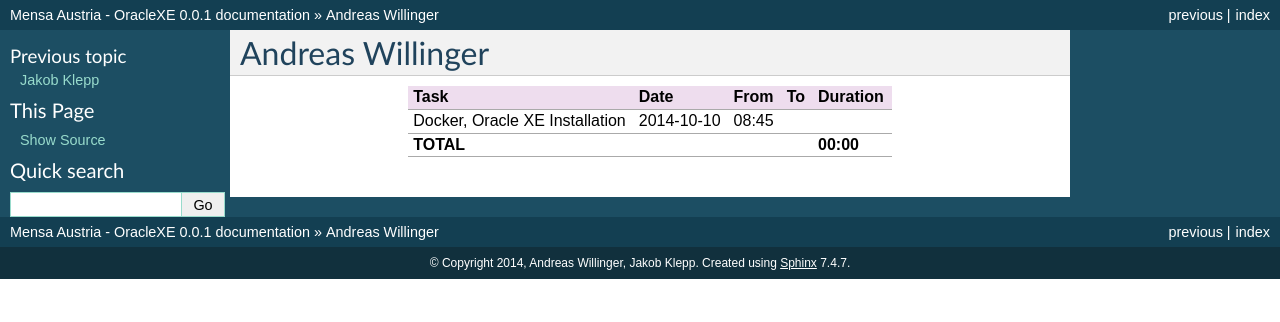
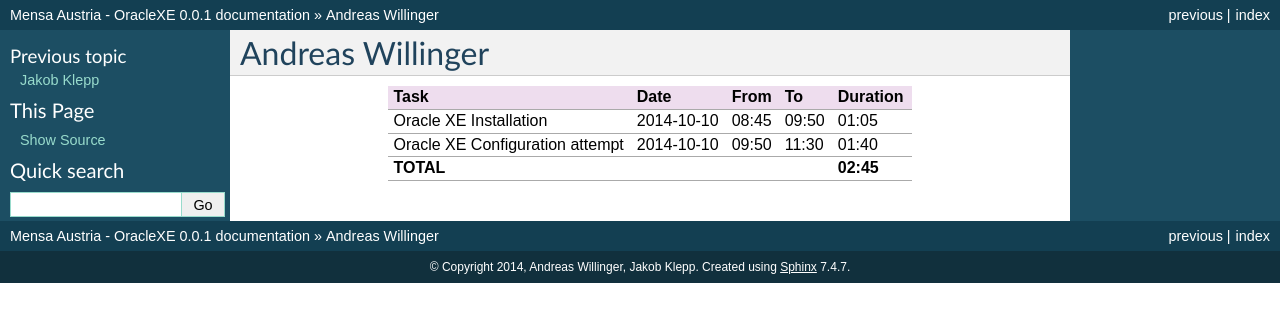
Before and after one commit to truh/MensaAustria_OracleXE, a Sphinx documentation site: the page built from docs/timerecording_willinger.rst, in a window 1280 px wide. Shown: the top 322 px of the page. Built offline with Sphinx 7.4.7, drawn with Linux system fonts in a browser that asks for light colours.

Commit message:
Mainly timerecording

```diff
--- a/docs/timerecording_willinger.rst
+++ b/docs/timerecording_willinger.rst
@@ -4,6 +4,7 @@ Andreas Willinger
 ================================= ========== ===== ===== =========
 Task                              Date       From  To    Duration
 ================================= ========== ===== ===== =========
-Docker, Oracle XE Installation    2014-10-10 08:45
-**TOTAL**                                                **00:00**
+Oracle XE Installation            2014-10-10 08:45 09:50 01:05
+Oracle XE Configuration attempt   2014-10-10 09:50 11:30 01:40
+**TOTAL**                                                **02:45**
 ================================= ========== ===== ===== =========
```
Also changed, not shown: docs/_static/oracle-create-tablespace.png (added), 1 other file.
